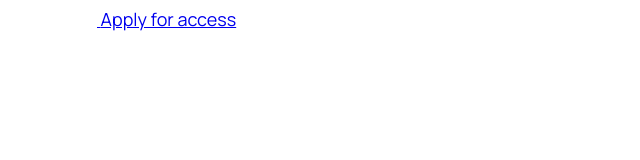
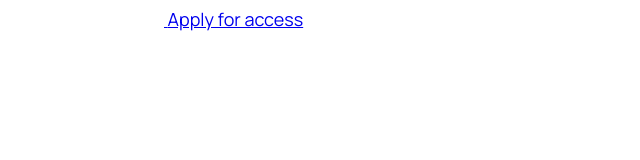
Before and after one commit to az1zbek01/workit, a plain HTML site: page index.html in a window 1280 px wide. Shown: the whole page, without its empty margins (0-640 px from the left). Drawn offline with Linux system fonts and the light colour scheme.

Commit message:
Updated styles.css

```diff
--- a/css/styles.css
+++ b/css/styles.css
@@ -47,3 +47,12 @@ body{
     background-color: #fff;
     color:var(--dark-purple);
 }
+
+.container{
+    width: 100%;
+    max-width: 1146px;
+    padding-right: 16px;
+    padding-left: 16px;
+    margin-left: auto;
+    margin-right: auto;
+}
```
